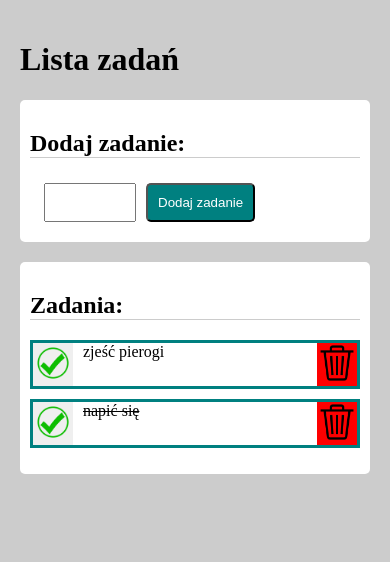
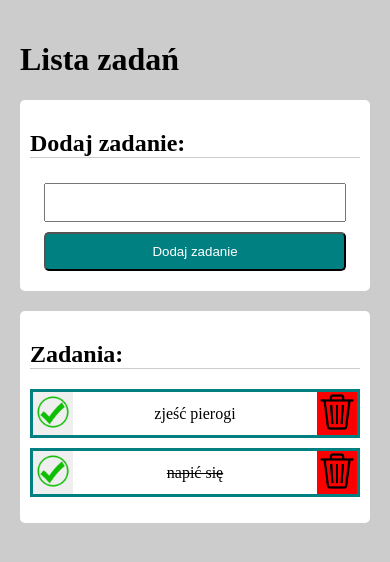
Before and after one commit to Dan-Piatek/Task-list, a plain HTML site: page index.html in a window 390 px wide. Drawn offline with Linux system fonts and the light colour scheme.

Commit message:
JavaScript is modified, add new functionality

```diff
--- a/css/form.css
+++ b/css/form.css
@@ -11,9 +11,16 @@
 
 .form__fieldset--grid {
     display: grid;
-    grid-template-columns: 5fr 200px;
+    grid-template-columns: 5fr 110px;
     grid-gap: 10px;
     justify-items: stretch;
+}
+
+@media (max-width: 756px) {
+    .form__fieldset--grid {
+        display: grid;
+        grid-template-columns: 1fr;
+    }
 }
 
 .form__formField {
@@ -27,4 +34,5 @@
     background-color: teal;
     border-radius: 5px;
     padding: 10px;
+    width: 100%
 }
--- a/css/list.css
+++ b/css/list.css
@@ -15,6 +15,13 @@
     padding-inline-start: 0px;
     list-style-type: none;
     min-height: 30px;
+    align-items: center;
+}
+
+@media (max-width: 756px) {
+    .list__item {
+        justify-items: center;
+    }
 }
 
 .list__button {
--- a/index.html
+++ b/index.html
@@ -3,7 +3,7 @@
 
 <head>
     <meta charset="UTF-8">
-    <meta name="viewport" content="width=device-width, initial-scale=1.0">
+    <meta name="viewport" content="width=device-width, initial-scale=1.0 maximum-scale=1">
     <title>Twoja lista zadań</title>
     <link href="css/styles.css" rel="stylesheet">
     <link href="css/form.css" rel="stylesheet">
--- a/js/script.js
+++ b/js/script.js
@@ -68,6 +68,7 @@
             return;
         }
         addNewTask(newTaskContent);
+        document.querySelector(".js-form").reset();
     };
 
     const init = () => {
@@ -77,6 +78,7 @@
 
         form.addEventListener("submit", onFormSubmit);
 
+
     };
 
     init();
```
Also changed, not shown: 1 other file.
